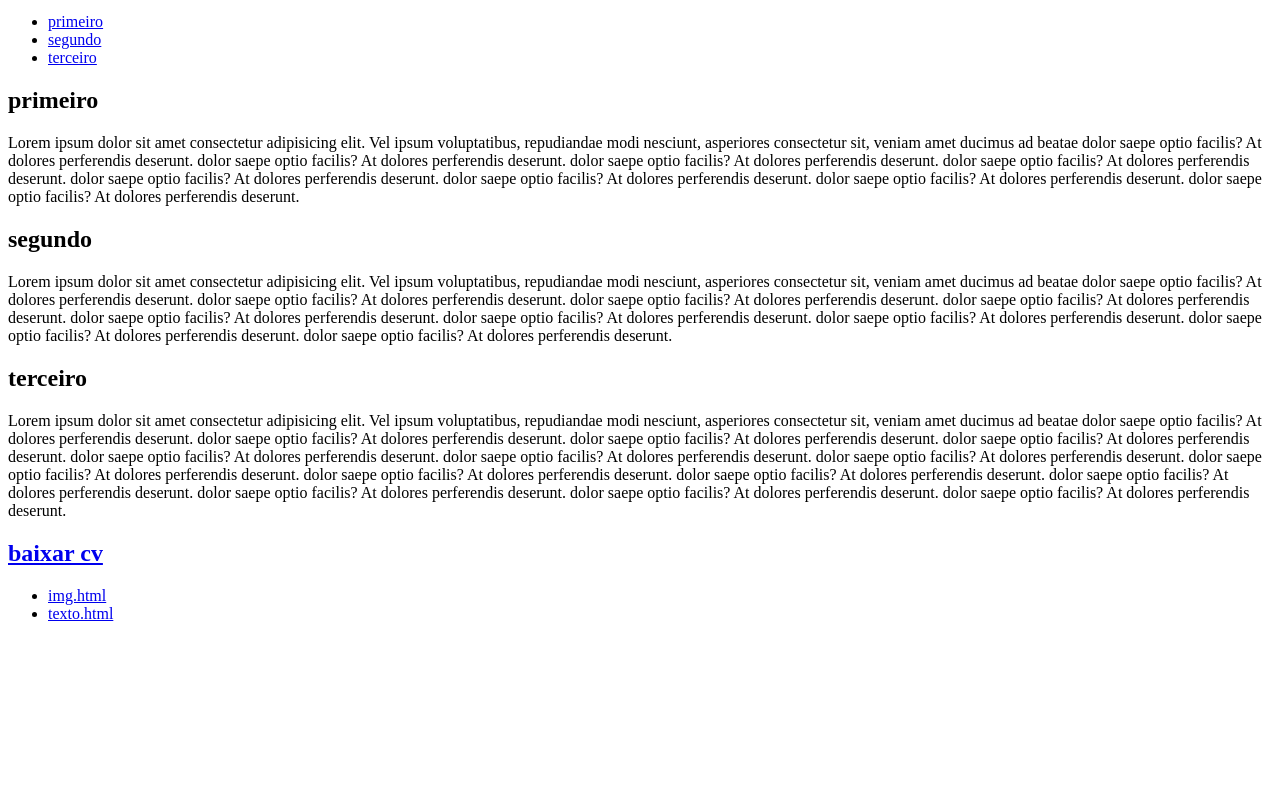
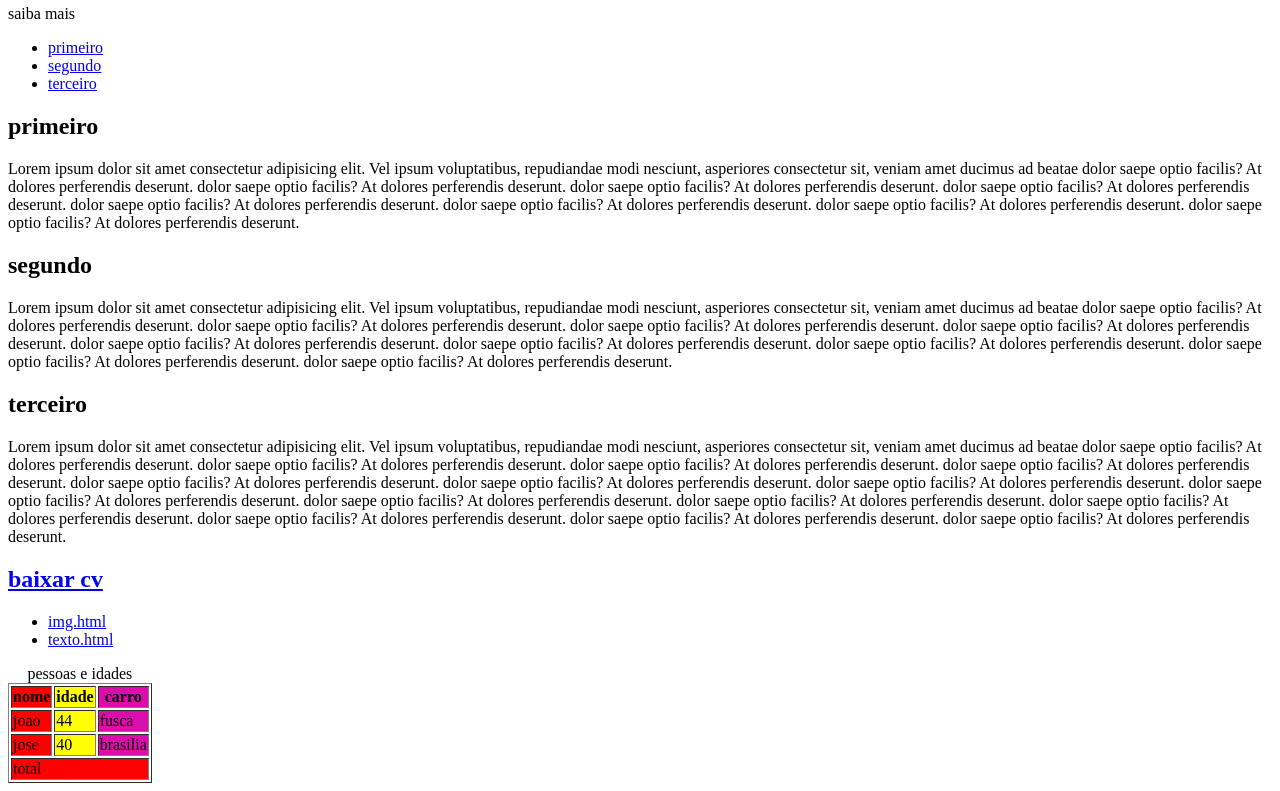
Before and after one commit to joaobcandido/discover, a plain HTML site: page Guia Estelar de HTML/trabalhando com elementos/index.html in a window 1280 px wide. Shown: the part 977-1768 px from the top of the page. Before the commit the page ends 1616 px from the top, so only its background shows below. Drawn offline with Linux system fonts and the light colour scheme.

Commit message:
tags meta inportante para otimização das buscas (SEO)

```diff
--- a/Guia Estelar de HTML/trabalhando com elementos/index.html
+++ b/Guia Estelar de HTML/trabalhando com elementos/index.html
@@ -2,10 +2,16 @@
 <html lang="en">
 
 <head>
+    tag meta inportante para  otimização dos motores de busca (SEO)
+    <!-- codoficação de caracteres especiais -->
     <meta charset="UTF-8">
     <meta http-equiv="X-UA-Compatible" content="IE=edge">
+    <!-- portabilidade para dispositivos moveis -->
     <meta name="viewport" content="width=device-width, initial-scale=1.0">
     <title>Document</title>
+    <link rel="icon" href="/icons/icon-48x48.png?v=cfca599cb367ccaf7377d56ddc7542f5"/>
+    <meta name="author" content="joao candido">
+    <meta name="description" content="pagina de estudo">
 </head>
 
 <body>
@@ -48,7 +54,7 @@
     <!-- citaçoes  vantagem nos motores de busca
     cite
     -->
-    <p>de acordo com  <a href="https://app.rocketseat.com.br
+    <p>de acordo com <a href="https://app.rocketseat.com.br
         /discover/course/o-guia-estelar-de-html/trabalhando
         -com-elementos/citacoes"> <cite>roketseat</cite></a>isso é uma citação </p>
     <!-- abreviaçoes
@@ -60,8 +66,9 @@
     <addres>
     -->
     <address>
-        <p>joao candido  <br>
-        <strong>vargem grande do sul - sp</strong></p>
+        <p>joao candido <br>
+            <strong>vargem grande do sul - sp</strong>
+        </p>
     </address>
 
     <!-- representação de codigo -->
@@ -146,17 +153,55 @@
         dolor saepe optio facilis? At dolores perferendis deserunt.
         dolor saepe optio facilis? At dolores perferendis deserunt.
     </p>
-   <a href="/CV (2).pdf" download="/CV (2).pdf"><h2>baixar cv</h2></a>
+    <a href="/CV (2).pdf" download="/CV (2).pdf">
+        <h2>baixar cv</h2>
+    </a>
     <nav>
         <ul>
 
-        <li><a href="/img.html" >img.html</a></li>
-        <li><a href="/texto.html" >texto.html</a></li>
+            <li><a href="/img.html">img.html</a></li>
+            <li><a href="/texto.html">texto.html</a></li>
 
 
         </ul>
     </nav>
+    <!-- tabelas -->
+    <table border="1">
+        <caption>pessoas e idades</caption>
+        <colgroup>
+            <col style="background-color: red">
+            <col style="background-color: yellow">
+            <col style="background-color: rgb(221, 12, 172)" >
 
+        <thead>
+            <tr>
+                <th>nome</th>
+                <th>idade</th>
+                <th>carro</th>
+            </tr>
+        </thead>
+        <tbody>
+            <tr>
+                <td>joao</td>
+                <td>44</td>
+                <td>fusca</td>
+
+            </tr>
+            <tr>
+                <td>jose</td>
+                <td>40</td>
+                <td>brasilia</td>
+
+            </tr>
+        </tbody>
+        <tfoot>
+            <tr>
+                <td colspan="3">total</td>
+
+
+            </tr>
+        </tfoot>
+    </table>
 
 </body>
 
```
Lines whose indentation alone changed are shown as unchanged.
